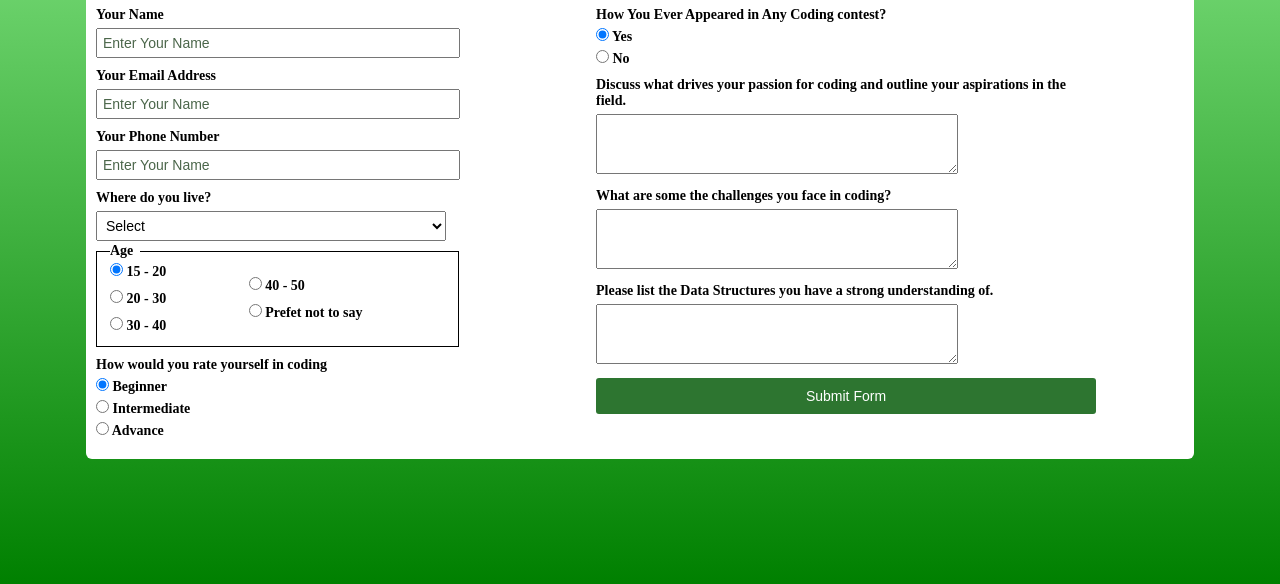
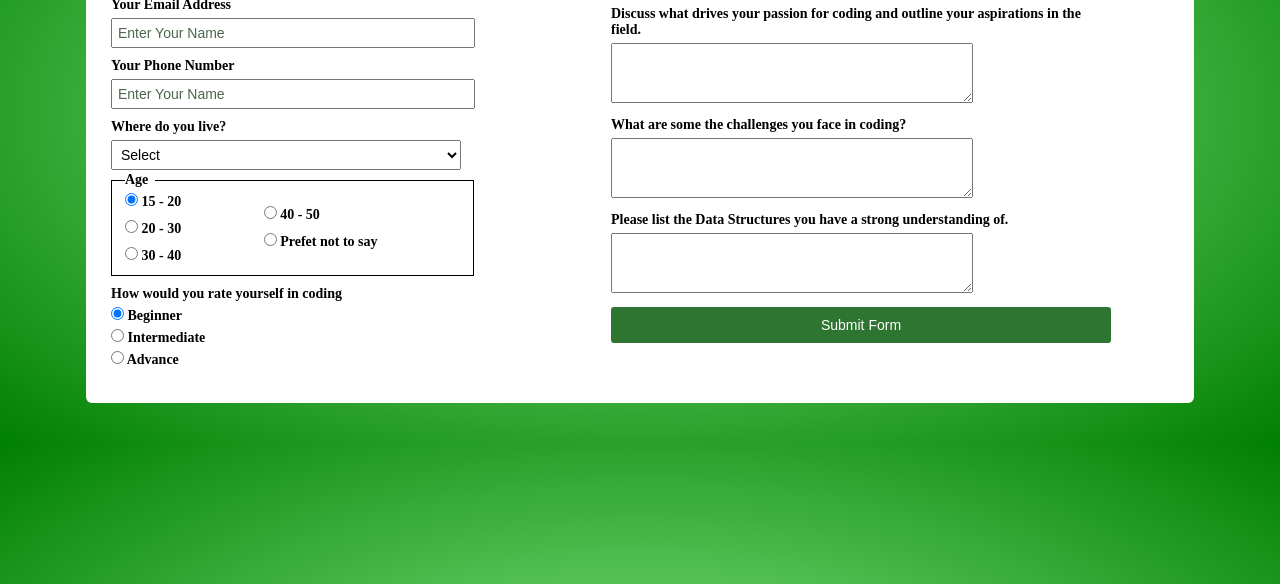
Before and after one commit to Pawankumar7814/Project-1, a plain HTML site: page index.html in a window 1280 px wide. Shown: the part 216-800 px from the top of the page. Drawn offline with Linux system fonts and the light colour scheme.

Commit message:
commit final

```diff
--- a/index.html
+++ b/index.html
@@ -10,7 +10,7 @@
 
 <body class="flex justify-content-center align-items-center">
     <main class="card">
-        <form action="">
+        <form action="" class="form-container">
             <h1>Survey Form</h1>
             <p>Feel Free to Answer The Question Below Based On Your Own
                 Experience And Opinion. If You Are Not Convenient In Answering A
--- a/style.css
+++ b/style.css
@@ -5,11 +5,11 @@
 }
 
 body {
-    background: linear-gradient(lightgreen, green);
-    height: 100vh;
+  background: radial-gradient(lightgreen, green);
+  /* height: 100vh; */
 }
 
-main{
+main {
   margin: 40px;
 }
 
@@ -46,6 +46,10 @@ h1 {
   margin: 10px 0px;
 }
 
+.form-container {
+  padding: 15px;
+}
+
 .form-group {
   margin: 10px 0px;
 }
@@ -65,10 +69,6 @@ h1 {
 
 ::placeholder {
   color: #4b664a;
-}
-
-.form-container{
-    margin: 18px;
 }
 
 .btn {
```
Lines whose indentation alone changed are shown as unchanged.
